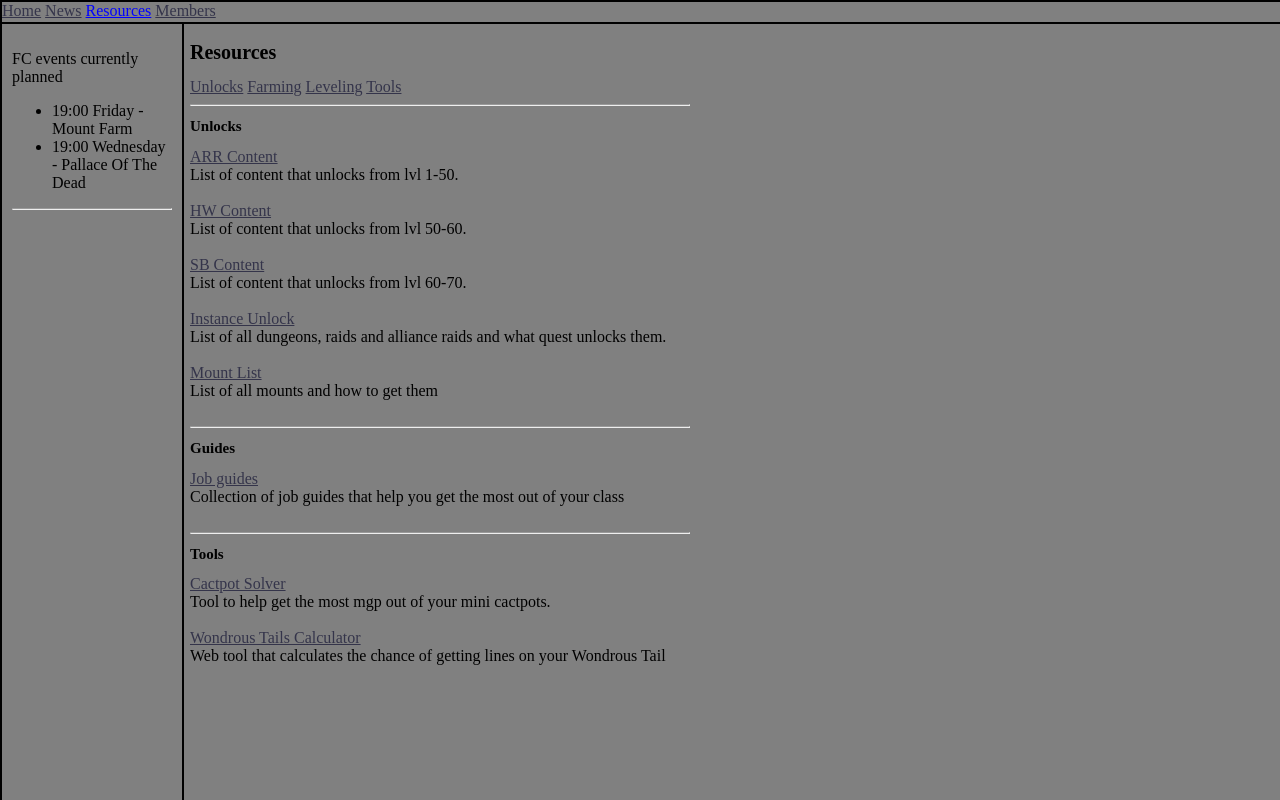
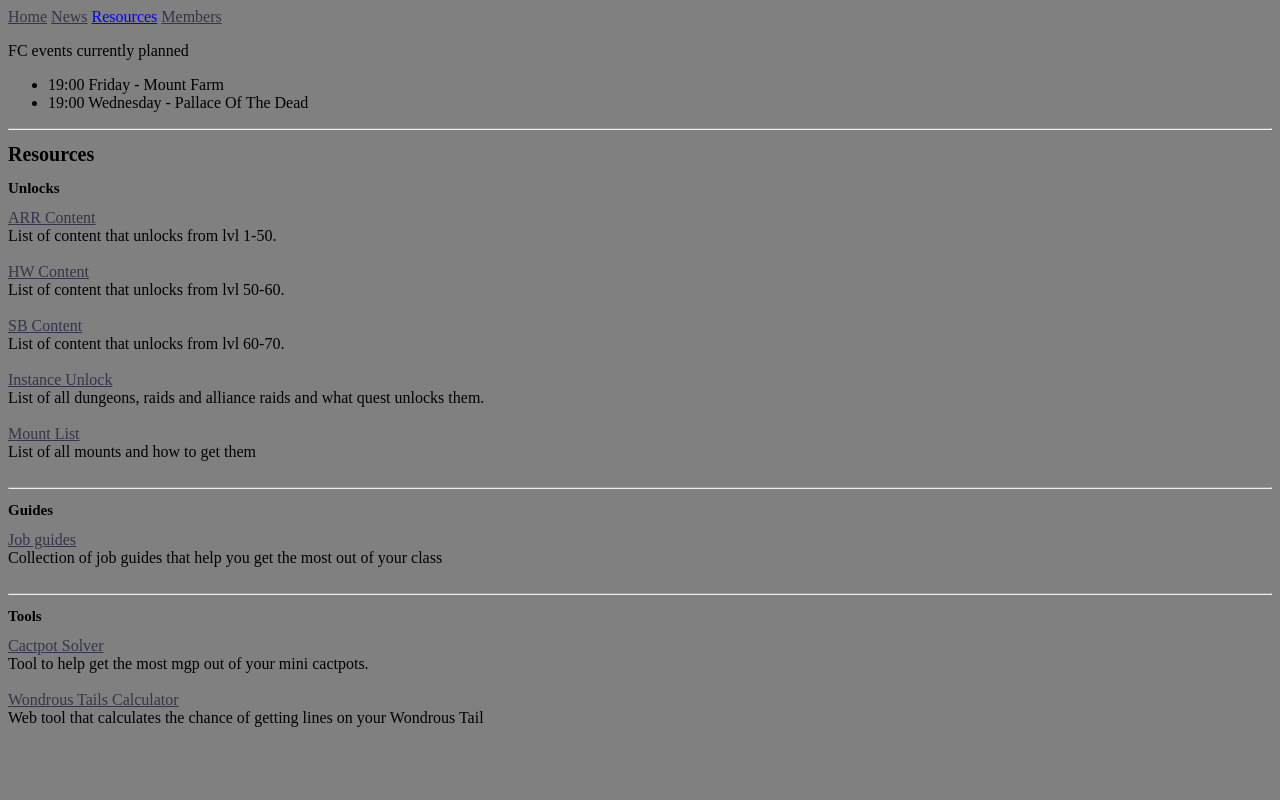
Before and after one commit to TrypTay/tryptay.github.io, a plain HTML site: page Guides.html in a window 1280 px wide. Drawn offline with Linux system fonts and the light colour scheme.

Commit message:
Add files via upload

```diff
--- a/Guides.html
+++ b/Guides.html
@@ -11,7 +11,7 @@
 <meta property="og:title" content="Resources" />
 <meta property="og:locale" content="en_US" />
 <script type="application/ld+json">
-{"url":"/Guides.html","headline":"Resources","@type":"WebPage","@context":"https://schema.org"}</script>
+{"headline":"Resources","url":"/Guides.html","@type":"WebPage","@context":"https://schema.org"}</script>
 <!-- End Jekyll SEO tag -->
 
   </head>
@@ -47,19 +47,6 @@
     <div class="main-content">
 		<div class="mainpage">
 <h1>Resources</h1>
-<nav>
-
-    <a href="">Unlocks</a>
-
-    <a href="">Farming</a>
-
-    <a href="">Leveling</a>
-
-    <a href="">Tools</a>
-
-</nav>
-<hr>
-
 <h2 id="Unlocks">Unlocks</h2>
 <nav>
 
--- a/assets/css/styles.css
+++ b/assets/css/styles.css
@@ -12,40 +12,3 @@ h1 {
 
 h2 {
   font-size: 15px; }
-
-.main-content {
-  height: 100%;
-  width: 100%;
-  padding: 10px;
-  background-color: gray; }
-
-.mainpage {
-  width: 500px;
-  position: fixed;
-  left: 180px;
-  padding: 10px;
-  background-color: gray;
-  text-align: left; }
-
-.navbar {
-  height: 100%;
-  width: 100%;
-  position: fixed;
-  z-index: 1;
-  top: 0;
-  left: 0;
-  text-align: left;
-  height: 20px;
-  border: 2px solid black;
-  background-color: gray; }
-
-.sidebar {
-  height: 100%;
-  width: 160px;
-  position: fixed;
-  z-index: 1;
-  top: 22px;
-  left: 0;
-  padding: 10px;
-  background-color: gray;
-  border: 2px solid black; }
--- a/feed.xml
+++ b/feed.xml
@@ -1,4 +1,4 @@
-<?xml version="1.0" encoding="utf-8"?><feed xmlns="http://www.w3.org/2005/Atom" ><generator uri="https://jekyllrb.com/" version="3.8.5">Jekyll</generator><link href="/feed.xml" rel="self" type="application/atom+xml" /><link href="/" rel="alternate" type="text/html" /><updated>2019-04-15T01:23:34+02:00</updated><id>/feed.xml</id><entry><title type="html">Testpost</title><link href="/2018/04/15/testpost.html" rel="alternate" type="text/html" title="Testpost" /><published>2018-04-15T00:00:00+02:00</published><updated>2018-04-15T00:00:00+02:00</updated><id>/2018/04/15/testpost</id><content type="html" xml:base="/2018/04/15/testpost.html">&lt;p&gt;Lorem ipsum dolor sit amet, consectetur adipiscing elit, sed do eiusmod tempor incididunt ut labore et dolore magna aliqua.
+<?xml version="1.0" encoding="utf-8"?><feed xmlns="http://www.w3.org/2005/Atom" ><generator uri="https://jekyllrb.com/" version="3.8.5">Jekyll</generator><link href="/feed.xml" rel="self" type="application/atom+xml" /><link href="/" rel="alternate" type="text/html" /><updated>2019-04-15T01:58:39+02:00</updated><id>/feed.xml</id><entry><title type="html">Testpost</title><link href="/2018/04/15/testpost.html" rel="alternate" type="text/html" title="Testpost" /><published>2018-04-15T00:00:00+02:00</published><updated>2018-04-15T00:00:00+02:00</updated><id>/2018/04/15/testpost</id><content type="html" xml:base="/2018/04/15/testpost.html">&lt;p&gt;Lorem ipsum dolor sit amet, consectetur adipiscing elit, sed do eiusmod tempor incididunt ut labore et dolore magna aliqua.
 Ut enim ad minim veniam, quis nostrud exercitation ullamco laboris nisi ut aliquip ex ea commodo consequat.&lt;/p&gt;
 
 &lt;p&gt;Duis aute irure dolor in reprehenderit in voluptate velit esse cillum dolore eu fugiat nulla pariatur.
--- a/sitemap.xml
+++ b/sitemap.xml
@@ -2,7 +2,7 @@
 <urlset xmlns:xsi="http://www.w3.org/2001/XMLSchema-instance" xsi:schemaLocation="http://www.sitemaps.org/schemas/sitemap/0.9 http://www.sitemaps.org/schemas/sitemap/0.9/sitemap.xsd" xmlns="http://www.sitemaps.org/schemas/sitemap/0.9">
 <url>
 <loc>/authors/Tryp.html</loc>
-<lastmod>2019-04-15T01:23:34+02:00</lastmod>
+<lastmod>2019-04-15T01:58:39+02:00</lastmod>
 </url>
 <url>
 <loc>/2018/04/14/firstpost.html</loc>
```
Also changed, not shown: 2018/04/14/firstpost.html (+1 -1 lines), 2018/04/15/testpost.html (+1 -1 lines), authors/Tryp.html (+2 -2 lines), blog.html (+1 -1 lines), index.html (+1 -1 lines).
